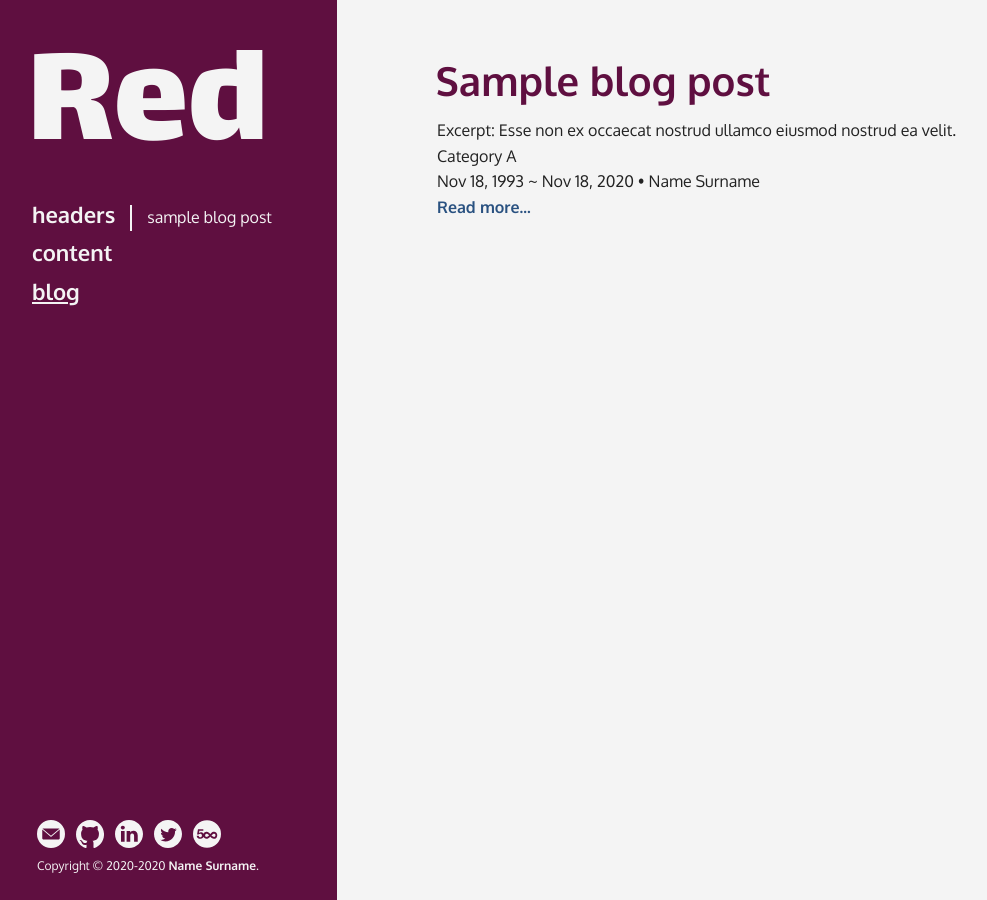
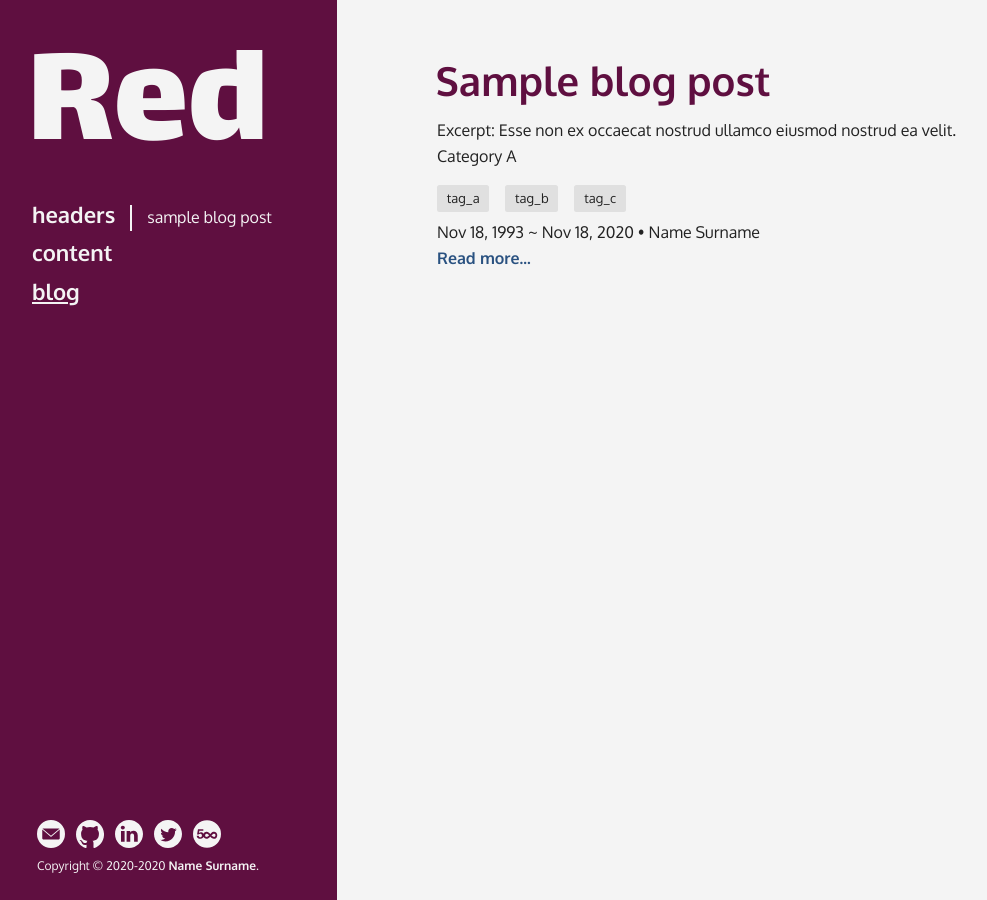
Before and after one commit to rafalkaron/r-jekyll-theme, a Jekyll site: the page built from blog.md, in a window 1280 px wide. Shown: the whole page, without its empty margins (13-1000 px from the left). Built offline with Jekyll 4.4.1, drawn with Linux system fonts in a browser that asks for light colours; some web fonts are replaced.

Commit message:
added tags

```diff
--- a/_includes/blog/posts_list.html
+++ b/_includes/blog/posts_list.html
@@ -11,6 +11,14 @@
 
             {%- if post.category -%}
             <div class="post-category">{{post.category}}</div>
+            {%- endif -%}
+
+            {%- if post.tags -%}
+                <ul class="post-tags">
+                {%- for tag in post.tags %}
+                    <li class="post-tag">{{tag}}</li>
+                {%- endfor -%}
+                </ul>
             {%- endif -%}
 
             {%- if post.date -%}
@@ -28,7 +36,7 @@
         </div>
 
         <div class="read-more">
-            <a href="{{ post.url }}" class="post-link">Read more...</a>
+            <a href="{{ post.url }}" class="read-more-link">Read more...</a>
         </div>
 
     </li>
--- a/_sass/r/layout/blog.scss
+++ b/_sass/r/layout/blog.scss
@@ -8,4 +8,33 @@ ul#post-list {
     a.post-link:active {
         text-decoration-color: $primary-color;
     }
+
+    ul.post-tags {
+        display: flex;
+        flex-wrap: wrap;
+        margin: 0.8rem 0 0 0;
+        padding: 0;
+
+        li {
+            font-size: 1.3rem;
+            list-style: none;
+            padding: 0.25em 0.75em;
+            margin: 0.8rem 1.6rem 0.8rem 0;
+            background-color: $background-middle;
+            color: $text-dark;
+            border-radius: $border-radius;
+            width: auto;
+            text-align: center;
+            vertical-align: middle;
+            display: inline;
+            text-decoration: none;
+
+            * {
+                border: none;
+                text-decoration: inherit;
+                font-size: inherit;
+                font-weight: inherit;
+            }
+        }
+    }
 }
```
Also changed, not shown: _posts/1993-11-18-sample-blog-post.md (+1 -0 lines).
